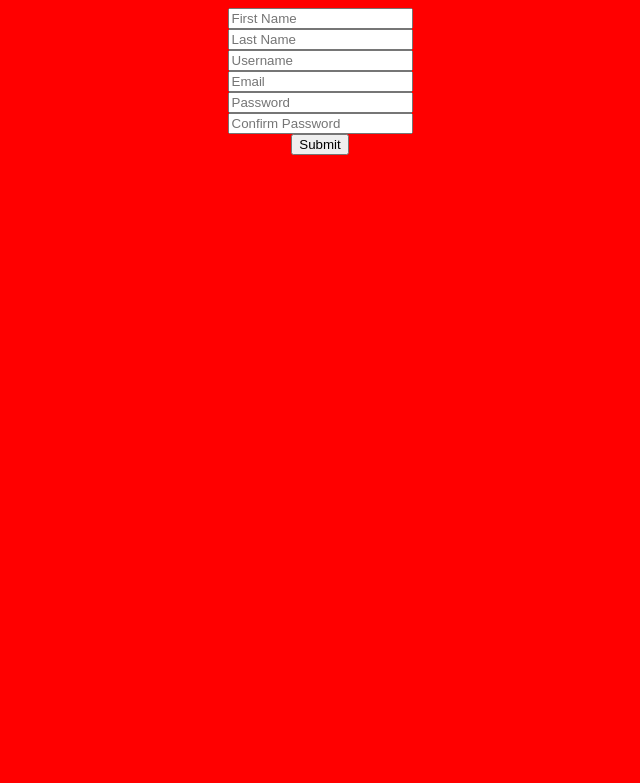
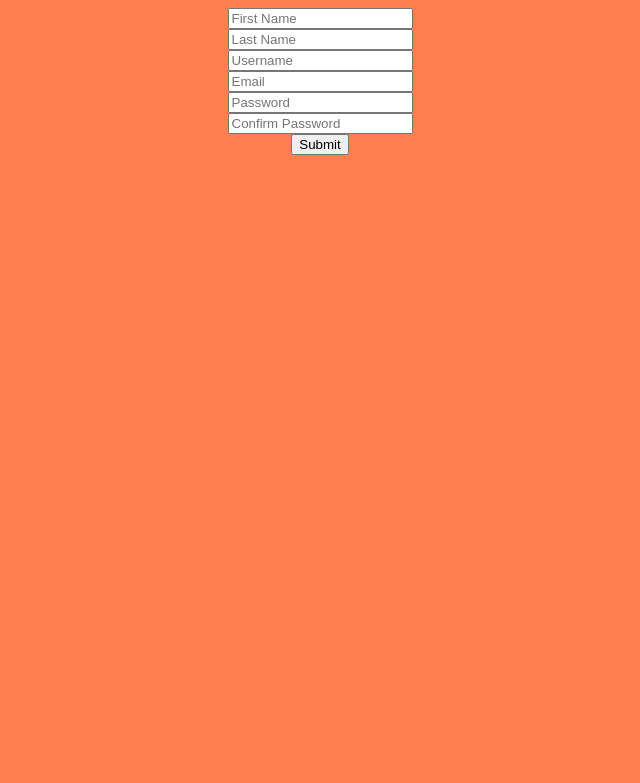
Before and after one commit to olacash5/Django-project, a Django app: page /accounts/register in a window 1280 px wide. Shown: the top 783 px of the page, without its empty margins (320-960 px from the left). Run offline with Django 4.2, Linux system fonts and the light colour scheme.

Commit message:
i added css for a better user experience

```diff
--- a/tinuke/static/css/gbogs.css
+++ b/tinuke/static/css/gbogs.css
@@ -17,3 +17,7 @@ li{
     background-color: aqua;
     color: red;
 }
+.register{
+    background-color: coral;
+    color: #fff;
+}
--- a/zikky/templates/register.html
+++ b/zikky/templates/register.html
@@ -7,7 +7,7 @@
     <link rel="stylesheet" type="text/css" href="{% static 'css/gbogs.css' %}">
     <title>Registeration</title>
 </head>
-<body>
+<body class="register">
     <form action="register" method="post">
         {% csrf_token %}
 
```
